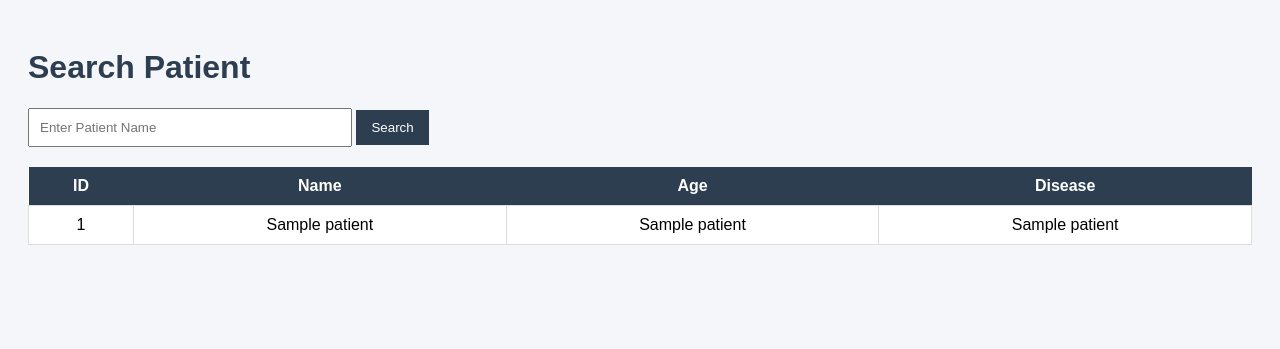
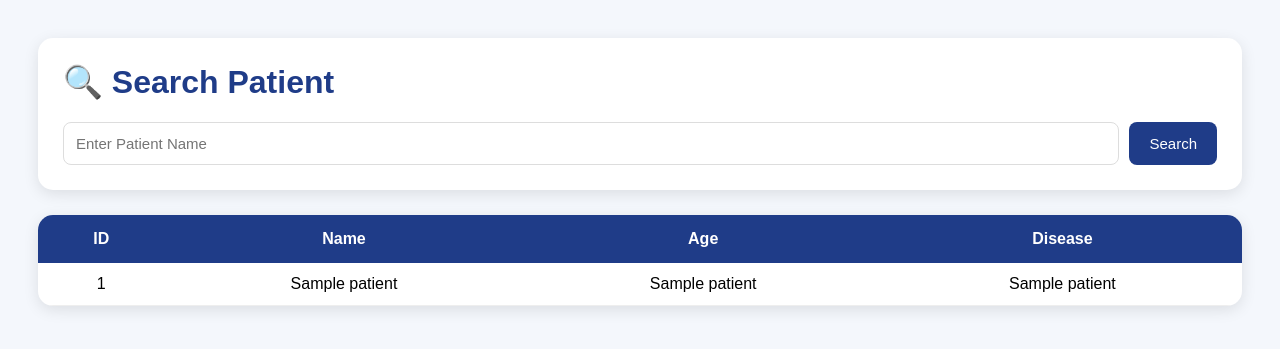
Before and after one commit to swathi04721/Hospital-Management-System, a Flask app: template templates/search_patient.html in a window 1280 px wide. Shown: the top 349 px of the page. Run offline with Flask 3, Linux system fonts and the light colour scheme; the template is opened without the code that fills it: most values are stand-ins (such as "Sample title", 1, 10 or a date in 2020); some libraries are stand-ins or nearby versions.

Commit message:
improved search patient ui

```diff
--- a/templates/search_patient.html
+++ b/templates/search_patient.html
@@ -6,56 +6,85 @@
     <style>
 
         body{
-            font-family:Arial;
-            background:#f4f6f9;
-            padding:20px;
+            font-family:Arial, sans-serif;
+            background:#f4f7fc;
+            padding:30px;
+        }
+
+        .container{
+            background:white;
+            padding:25px;
+            border-radius:15px;
+            box-shadow:0 4px 15px rgba(0,0,0,0.1);
+            margin-bottom:25px;
         }
 
         h1{
-            color:#2c3e50;
+            color:#1f3c88;
+            margin-top:0;
         }
 
         form{
-            margin-bottom:20px;
+            display:flex;
+            gap:10px;
         }
 
         input{
-            padding:10px;
-            width:300px;
+            flex:1;
+            padding:12px;
+            border:1px solid #ddd;
+            border-radius:8px;
+            font-size:15px;
         }
 
         button{
-            padding:10px 15px;
-            background:#2c3e50;
+            padding:12px 20px;
+            background:#1f3c88;
             color:white;
             border:none;
+            border-radius:8px;
             cursor:pointer;
+            font-size:15px;
+        }
+
+        button:hover{
+            background:#3056b3;
         }
 
         table{
             width:100%;
             border-collapse:collapse;
             background:white;
+            border-radius:15px;
+            overflow:hidden;
+            box-shadow:0 4px 15px rgba(0,0,0,0.1);
         }
 
         th{
-            background:#2c3e50;
+            background:#1f3c88;
             color:white;
-            padding:10px;
+            padding:15px;
         }
 
         td{
-            padding:10px;
-            border:1px solid #ddd;
+            padding:12px;
             text-align:center;
+            border-bottom:1px solid #eee;
+        }
+
+        tr:hover{
+            background:#f8f9ff;
         }
 
     </style>
 
 </head>
+
 <body>
 
-<h1>Search Patient</h1>
+<div class="container">
+
+    <h1>🔍 Search Patient</h1>
 
     <form method="POST">
 
@@ -70,6 +99,8 @@
         </button>
 
     </form>
+
+</div>
 
 <table>
 
```
Lines whose indentation alone changed are shown as unchanged.
